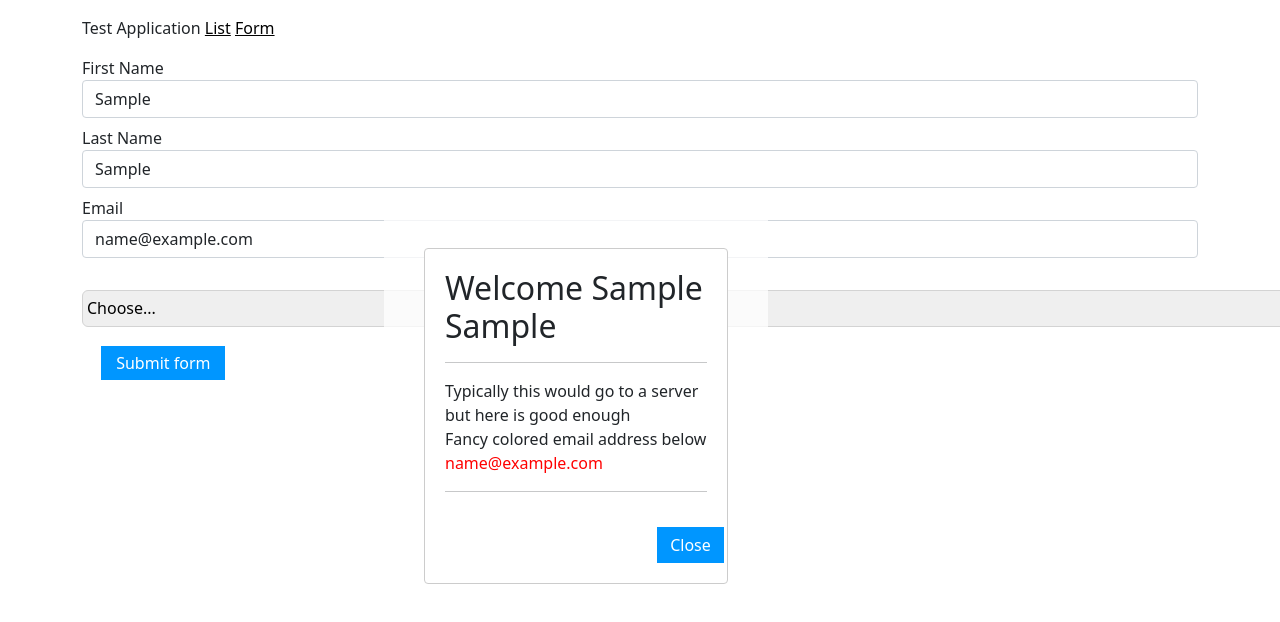
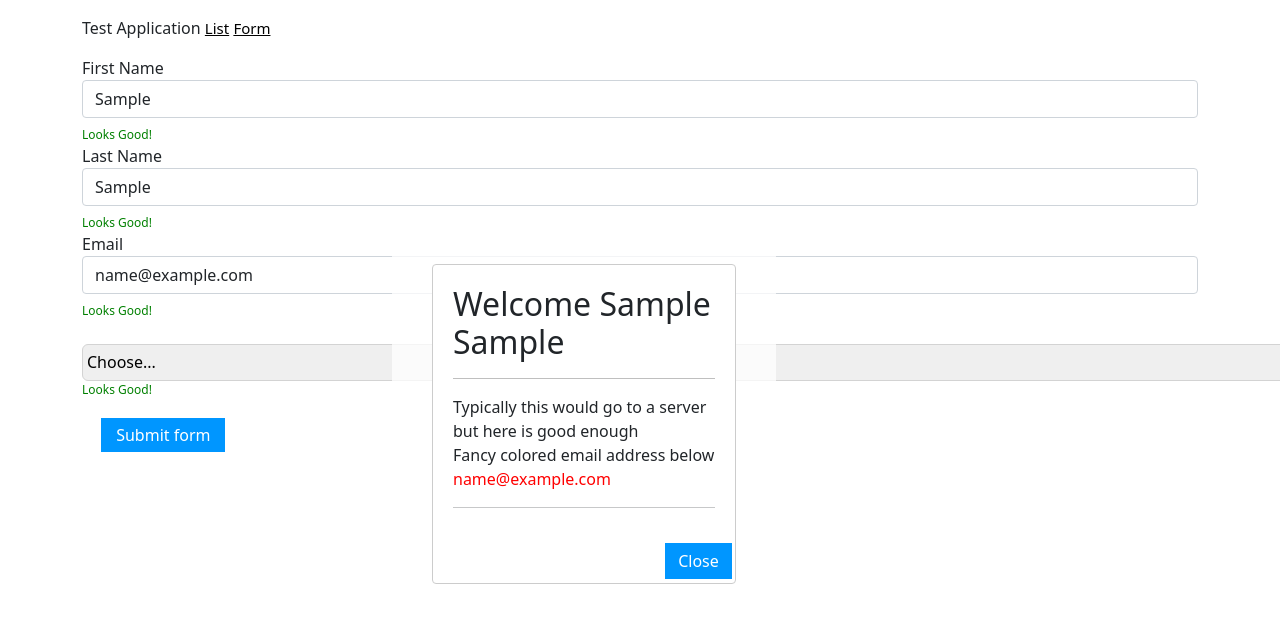
Before and after one commit to CourtneyWB/PocTest, a React (Create React App) app: page /MainForm in a window 1280 px wide. Both pictures are taken after typing "Sample", "Sample", "name@example.com" into the empty fields and a click on the button "Submit form". Shown: the top 622 px of the page. Built offline with nearby package versions, Linux system fonts and the light colour scheme.

Commit message:
form values  error changes

```diff
--- a/src/App.js
+++ b/src/App.js
@@ -17,9 +17,9 @@ function App() {
           <div className="col-md-7 my-auto justifyContent:center">
           </div>
     <div>
-        <div>
+        <div style={{}}>
           <nav>
-            <p>Test Application     <Link style={{color:'#000000'}} to="/List">List</Link>      <Link style={{color:'#000000'}}to="/MainForm">Form</Link></p>
+            <p>Test Application        <Link style={{color:'#000000',fontSize:"15px"}} to="/List">List</Link>     <Link style={{color:'#000000',fontSize:"15px"}}to="/MainForm">Form</Link></p>
           </nav>
 
           <Switch>
--- a/src/Components/FormFolder/MainForm.js
+++ b/src/Components/FormFolder/MainForm.js
@@ -123,7 +123,7 @@
 // export default MainForm;
 import React,{Component,useState} from "react";
 import Modal from "react-modal";
-import { Formik, Form, FormikProps,Field,ErrorMessage,Button} from "formik";
+import { Formik, Form, FormikProps,Field,ErrorMessage,Button,} from "formik";
 import * as Yup from "yup";
 import "bootstrap/dist/css/bootstrap.min.css";
 import { TextField } from "./TextField";
@@ -138,18 +138,18 @@ const validate = Yup.object({
 
     firstName: Yup.string()
       .max(10, "Must be 15 characters or less")
-      .required("Required"),
+      .required("firstName is a required field"),
 
     lastName: Yup.string()
       .max(20, "Must be 20 characters or less")
-      .required("Required"),
+      .required("lastName is a required field"),
 
     email: Yup.string()
     .email("Email is invalid")
-    .required("Required"),
+    .required("email is a required field"),
 
     favouriteColor: Yup.string()
-
+    .required("favoriteColor is a required field")
   });
   return (
     <Formik
@@ -157,13 +157,18 @@ const validate = Yup.object({
       lastName: "",
       email: "",
       favouriteColor: ""}}   validationSchema ={validate}>
-        {({values})=>(
+        {({values,errors})=>(
 
         <div>
           <Form>
             <TextField label="First Name" name="firstName" type="text" />
+            {!errors.firstName && (<div style={{color:"green",fontSize:"12px"}}>Looks Good!</div>)}
             <TextField label="Last Name" name="lastName" type="text" />
-            <TextField label="Email" name="email" type="email" /><br></br>
+            {!errors.lastName && (<div style={{color:"green",fontSize:"12px"}}>Looks Good!</div>)}
+            <TextField label="Email" name="email" type="email" />
+            {!errors.email && (<div style={{color:"green",fontSize:"12px"}}>Looks Good!</div>)}
+            <br></br>
+
             <Field style=
             {{width:"81em",
             height:"2.3em",
@@ -176,6 +181,7 @@ const validate = Yup.object({
              <option value="green">Green</option>
              <option value="blue">Blue</option>
            </Field>
+           {!errors.select && (<div style={{color:"green",fontSize:"12px"}}>Looks Good!</div>)}
 
 <div className="App">
       <button style = {{background: '#0096FF',
@@ -187,9 +193,9 @@ const validate = Yup.object({
       <div>
 
         <Modal style ={{overlay:{position:'fixed',
-      top:'1em',
+      top:'2em',
       bottom:'-1em',
-      left:'-3em',
+      left:'-2em',
       right:'5em',
       margin: '15% auto',
       padding: '1px',
@@ -201,8 +207,12 @@ const validate = Yup.object({
         onRequestClose={toggleModal}
         contentLabel="My  Modal"
 
+      >
 
-><h2>Welcome   {values.firstName}   {values.lastName}</h2><hr></hr>
+  <h2>Welcome   {values.firstName}   {values.lastName}</h2>
+
+
+<hr style= {{width: "100%", color: "black", height: "1px" }}></hr>
         <div><h8>Typically this would go to a server but here is good enough</h8><br></br>
 <h8>Fancy colored email address below</h8></div>
 
@@ -216,6 +226,7 @@ values.favouriteColor === 'blue'
  }}>
    {values.email}
  </div>
+
 <div className="App"><hr/>
         <button style={{position:'absolute',
   background: '#0096FF',
--- a/src/Components/FormFolder/TextField.js
+++ b/src/Components/FormFolder/TextField.js
@@ -14,5 +14,6 @@ export const TextField = ({label, ...props}) => {
             />
             <ErrorMessage component="div" name={field.name} className="error"/>
         </div>
+
     )
 }
```
